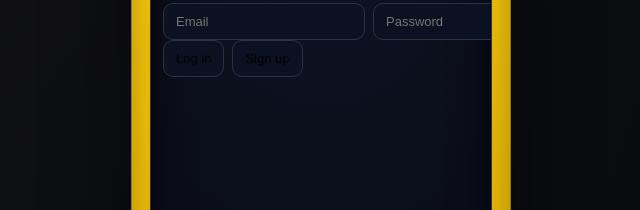
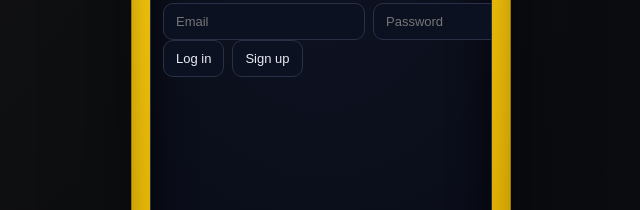
Before and after one commit to Pragaddie/walkietalkie, a plain HTML site: page index.html in a window 1280 px wide. Shown: the part 231-441 px from the top of the page, 319-959 px from the left. Drawn offline with Linux system fonts and the light colour scheme; no server answers.

Commit message:
Update index.html

```diff
--- a/index.html
+++ b/index.html
@@ -39,7 +39,7 @@ html,body{height:100%;margin:0;background:radial-gradient(1200px circle at 10% 1
 .sectionTitle{font-weight:700;letter-spacing:.4px}
 .hint{color:var(--muted);font-size:12px}
 .field{display:flex;gap:8px}
-.input,.btn,.select{border-radius:10px;border:1px solid var(--line);background:#0c1121;color:#var(--text);padding:10px 12px;font-size:13px;outline:none;}
+.input,.btn,.select{border-radius:10px;border:1px solid var(--line);background:#0c1121;color:var(--text);padding:10px 12px;font-size:13px;outline:none;}
 .input{flex:1;min-width:0}
 .btn{cursor:pointer}.btn:disabled{opacity:.6;cursor:not-allowed}
 .badge{display:inline-block;border:1px solid var(--line);border-radius:999px;padding:2px 8px;font-size:11px;background:#0c1121;color:#cfe3ff}
```
